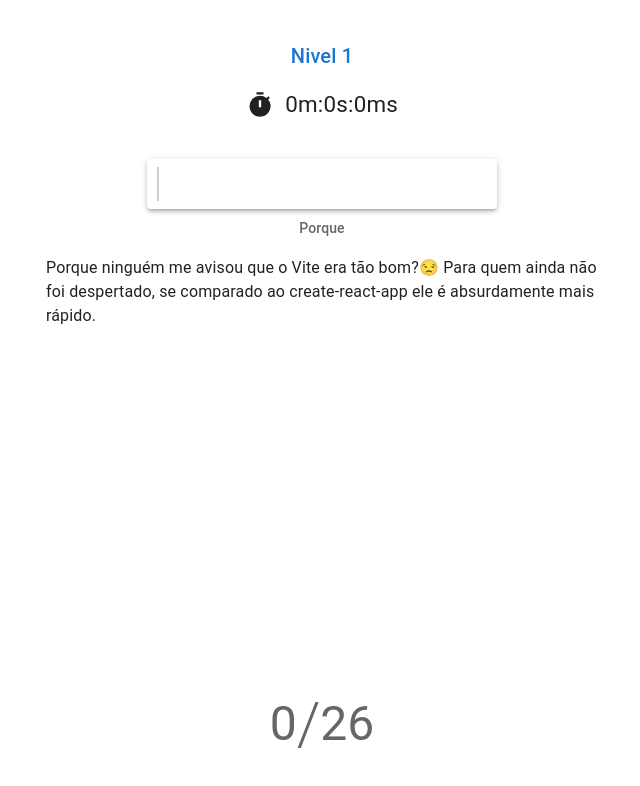
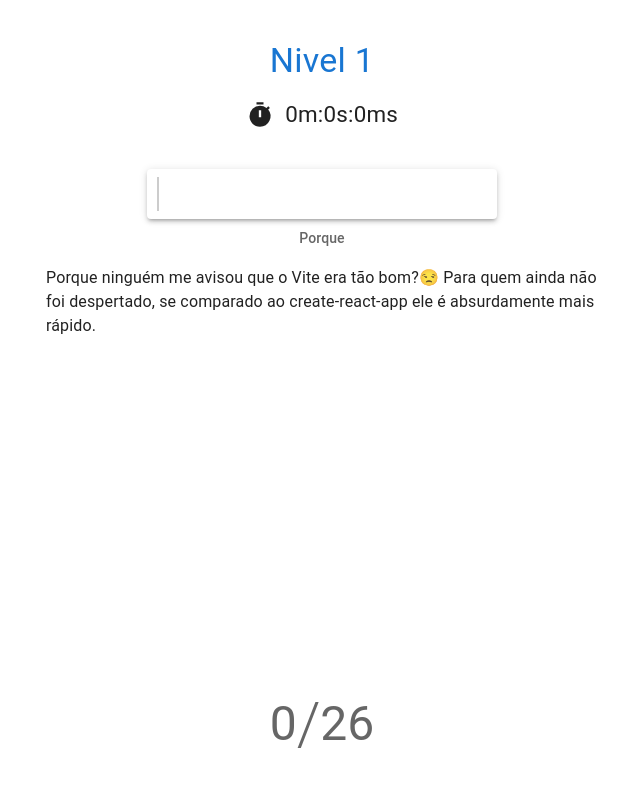
Before and after one commit to Francisco-Fetapi/typing-master-2, a React (Vite) app: page /championship in a window 1280 px wide. Shown: the top 786 px of the page, without its empty margins (318-958 px from the left). Built offline with nearby package versions, Linux system fonts and the light colour scheme.

Commit message:
font-size do titulo exibindo o nivel aumentado

```diff
--- a/src/pages/Championship.tsx
+++ b/src/pages/Championship.tsx
@@ -12,7 +12,7 @@ export default function Championship() {
   return (
     <BoxColumnCenter height="100vh" py={5}>
       <BoxColumnCenter mb={2}>
-        <Text color="primary" variant="h6">
+        <Text color="primary" variant="h4">
           Nivel {level}
         </Text>
       </BoxColumnCenter>
```
